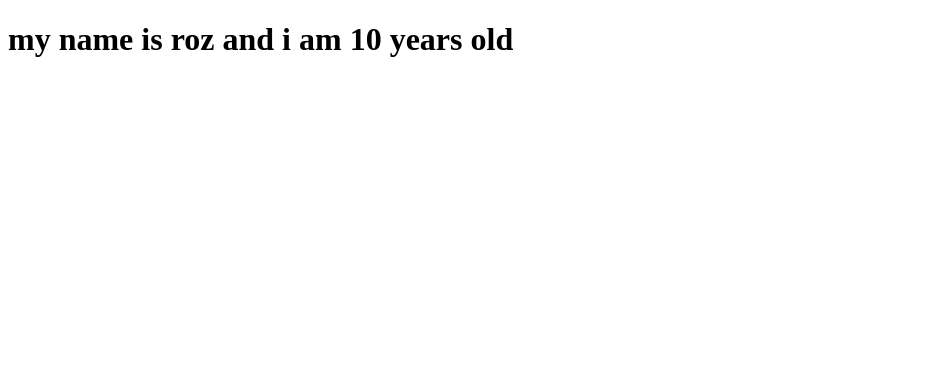
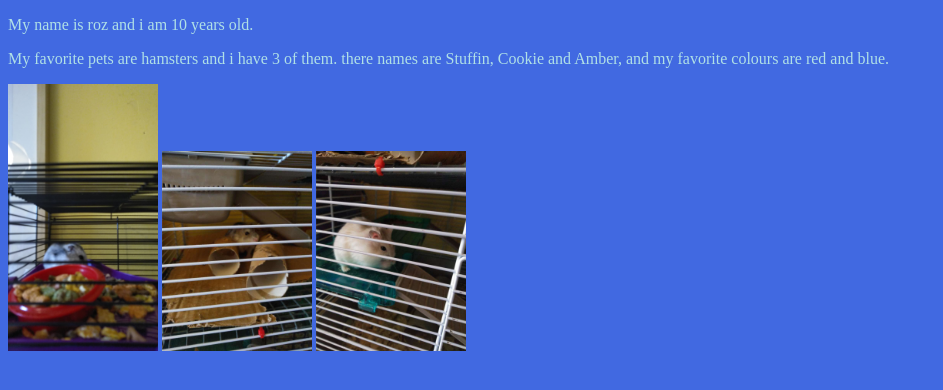
Before and after one commit to rozagathalane/playtime, a plain HTML site: page index.html in a window 1280 px wide. Shown: the whole page, without its empty margins (0-943 px from the left). Drawn offline with Linux system fonts and the light colour scheme.

Commit message:
added text images and background

```diff
--- a/index.html
+++ b/index.html
@@ -4,9 +4,16 @@
     <meta charset="UTF-8">
     <meta name="viewport" content="width=device-width, initial-scale=1.0">
     <title>Roz's Playground</title>
+    <link rel="stylesheet" type="text/css" href="style.css">
 </head>
 <body>
-    <h1 id="intro"></h1>
+    <p id="intro"></p>
+    <p id="aboutme"></p>
+    <img src="/images/stuffin.jpeg" width="150px">
+    <img src="/images/cookie.JPEG"width="150px" >
+    <img src="images/amber.JPEG" width="150px" >
+
 </body>
 <script src="main.js"></script>
+
 </html>
--- a/main.js
+++ b/main.js
@@ -1,7 +1,16 @@
 const myName = 'roz';
 let myAge = 10;
+let myPet = 'hamsters';
+let numberOfHamsters = 3;
+let hamsterName1 = 'Stuffin';
+let hamsterName2 = 'Cookie';
+let hamsterName3 = 'Amber';
+let myColour1 = 'red';
+let myColour2 = 'blue';
+let intro = `My name is ${myName} and i am ${myAge} years old.`;
+let aboutMe = `My favorite pets are ${myPet} and i have ${numberOfHamsters} of them. there names are ${hamsterName1}, ${hamsterName2} and ${hamsterName3}, and my favorite colours are ${myColour1} and ${myColour2}.`;
 
-let intro = 'my name is ' + myName + ' and i am ' + myAge + ' years old';
+
 
 
 
@@ -18,5 +27,6 @@ let intro = 'my name is ' + myName + ' and i am ' + myAge + ' years old';
 
 function hello() {
     document.getElementById("intro").innerHTML = intro;
+    document.getElementById('aboutme').innerHTML = aboutMe;
 }
 hello();
--- /dev/null
+++ b/style.css
@@ -0,0 +1,8 @@
+p {
+    color: powderblue;
+}
+
+body {
+    background-color: royalblue;
+
+}
```
Also changed, not shown: images/amber.JPEG (added), images/cookie.JPEG (added), images/stuffin.jpeg (added), 1 other file.
